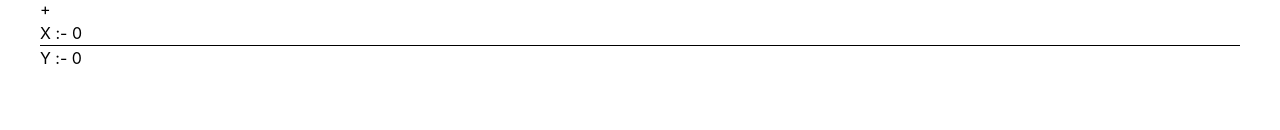
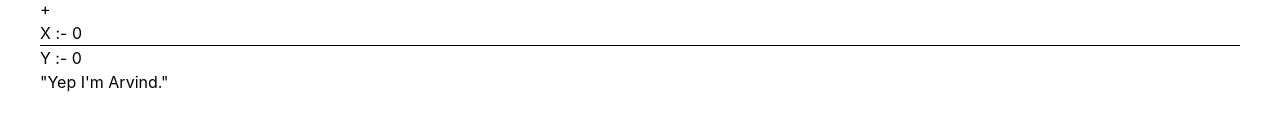
Before and after one commit to jsr-warrior-21/React-2.o, a React (Vite) app: page / in a window 1280 px wide. Shown: the part 924-1054 px from the top of the page. Built offline with nearby package versions, Linux system fonts and the light colour scheme.

Commit message:
Done with UseCotext Hook.

```diff
--- a/src/App.jsx
+++ b/src/App.jsx
@@ -1,4 +1,12 @@
 import React from "react";
+import { useContext,createContext } from "react";
+
+// creating UserContext
+
+const UserContext = createContext();
+
+
+
 import Prop from "./components/Prop";
 import WholeDomAsProps from "./components/WholeDomAsProps";
 import Button from "./components/Button";
@@ -9,6 +17,12 @@ import UseStateWithObject from "./components/UseStateWithObject";
 import UseStateWIthArray from "./components/UseStateWIthArray";
 import UseEffectHooks from "./components/UseEffectHooks";
 import UseEffectWithCleanUpFunction from "./components/useEffectWithCleanUpFucntion";
+import UseContextHooks from "./components/UseContextHooks";
+
+
+
+
+
 const App = () => {
   return (
     <div className="m-10">
@@ -25,8 +39,18 @@ const App = () => {
       <UseStateWIthArray/>
       <UseEffectHooks/>
       <UseEffectWithCleanUpFunction/>
+
+      {/* wrap parent component by UserContext.Provider  and Passing Props*/}
+      {/* UseContext me props hamesha value hona chahiye uske alawa kuchh nahi */}
+      <UserContext.Provider value="I'm Arvind.">
+      <UseContextHooks/>
+      </UserContext.Provider>
+
+
+
     </div>
   );
 };
 
+export {UserContext}; // You Must have to export UserContext also
 export default App;
--- /dev/null
+++ b/src/components/UseContextHooks.jsx
@@ -0,0 +1,12 @@
+import React from 'react'
+import UserContex1 from './UserContex1'
+
+const UseContextHooks = () => {
+  return (
+    <div>
+        <UserContex1/>
+    </div>
+  )
+}
+
+export default UseContextHooks
--- /dev/null
+++ b/src/components/UserContex1.jsx
@@ -0,0 +1,12 @@
+import React from 'react'
+import UserContext2 from './UserContext2'
+
+const UserContex1 = () => {
+  return (
+    <div>
+        <UserContext2/>
+    </div>
+  )
+}
+
+export default UserContex1
--- /dev/null
+++ b/src/components/UserContext2.jsx
@@ -0,0 +1,15 @@
+import React from 'react'
+import { useContext } from 'react'
+import {UserContext} from '../App'
+// i am supposing this is last child which is getting prop from first root node using UseContext Hooks.
+
+const UserContext2 = () => {
+    const user = useContext(UserContext);
+  return (
+    <div>
+        "Yep {user}"
+    </div>
+  )
+}
+
+export default UserContext2
```
